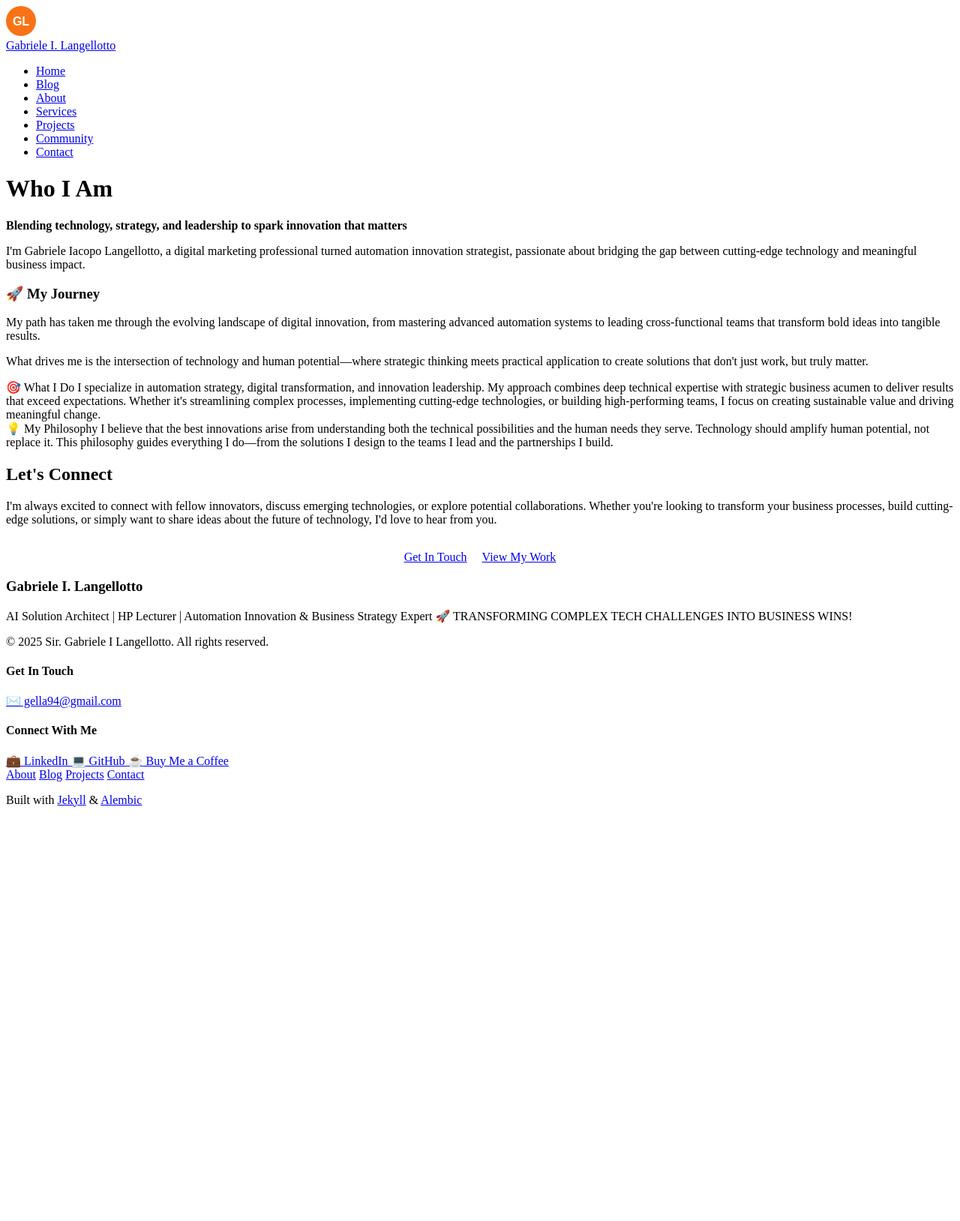
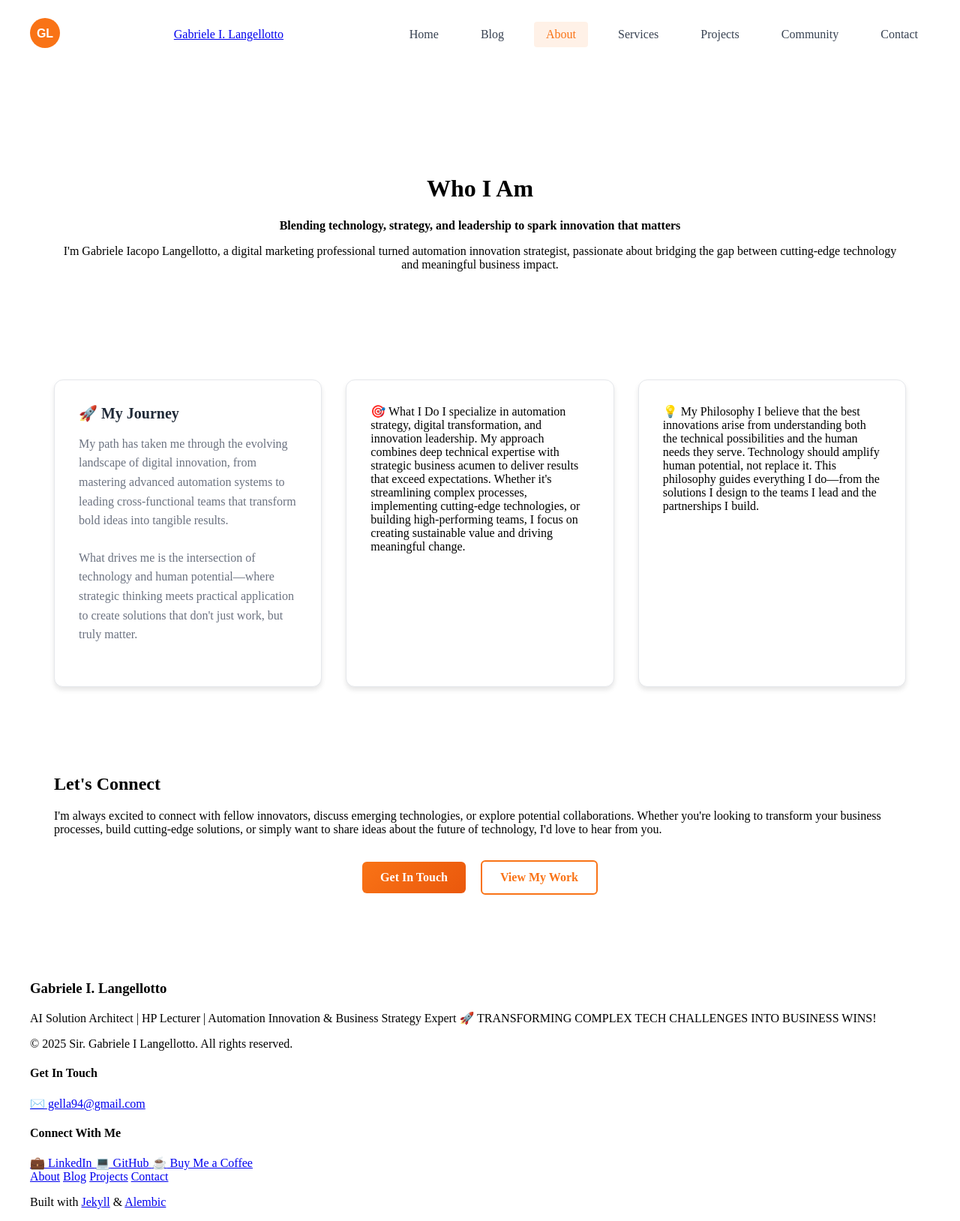
Before and after one commit to GIL794/gil794.github.io, a Jekyll site: the page built from _pages/about.md, in a window 1280 px wide. Shown: the whole page at 75% size. Built offline with Jekyll 4.4.1, drawn with Linux system fonts in a browser that asks for light colours; before the commit the page ends 1092 px from its top, so only the background shows below that.

Commit message:
Update styles.scss

```diff
--- a/assets/css/styles.scss
+++ b/assets/css/styles.scss
@@ -1,5 +1,241 @@
 ---
 ---
+// ========== GLOBAL STYLES (from assets/styles.scss) ==========
+//
+
+// Container for consistent page layout
+.container {
+  max-width: 1200px;
+  margin: 0 auto;
+  padding: 0 2rem;
+
+  @media (max-width: 768px) {
+    padding: 0 1rem;
+  }
+}
+
+// Main content centering
+main {
+  max-width: 1200px;
+  margin: 0 auto;
+  padding: 2rem;
+
+  @media (max-width: 768px) {
+    padding: 1rem;
+  }
+}
+
+// Center all main content sections
+.main,
+.content,
+article,
+section {
+  max-width: 1200px;
+  margin-left: auto;
+  margin-right: auto;
+  text-align: left;
+}
+
+// Header content layout - horizontal flexbox
+.header__content {
+  display: flex;
+  align-items: center;
+  justify-content: space-between;
+  padding: 1rem 0;
+  flex-direction: row; // Force horizontal layout
+
+  @media (max-width: 768px) {
+    flex-wrap: wrap;
+  }
+}
+
+// Logo and branding
+.header__logo, .header__brand {
+  flex-shrink: 0;
+}
+
+// Navigation - Single horizontal menu only
+.nav--main {
+  // Prevent duplicate rendering
+  &:not(:first-of-type) {
+    display: none;
+  }
+
+  ul {
+    display: flex;
+    list-style: none;
+    margin: 0;
+    padding: 0;
+    gap: 1.5rem;
+
+    // Force horizontal layout on all screen sizes
+    flex-direction: row;
+    flex-wrap: wrap;
+    justify-content: flex-end;
+
+    @media (max-width: 768px) {
+      gap: 1rem;
+      justify-content: center;
+      width: 100%;
+      margin-top: 1rem;
+    }
+
+    @media (max-width: 480px) {
+      gap: 0.5rem;
+      justify-content: space-around;
+    }
+  }
+
+  li {
+    margin: 0;
+    padding: 0;
+    display: inline-block; // Force horizontal display
+  }
+
+  a {
+    display: inline-block;
+    padding: 0.5rem 1rem;
+    text-decoration: none;
+    color: #374151;
+    border-radius: 4px;
+    transition: all 0.3s ease;
+    white-space: nowrap;
+
+    &:hover,
+    &.active {
+      color: #f97316;
+      background-color: rgba(#f97316, 0.1);
+    }
+
+    @media (max-width: 480px) {
+      padding: 0.4rem 0.8rem;
+      font-size: 0.9rem;
+    }
+  }
+}
+
+// Grid layout for cards
+.card-grid {
+  display: grid;
+  grid-template-columns: repeat(auto-fit, minmax(300px, 1fr));
+  gap: 2rem;
+  margin: 2rem 0;
+
+  @media (max-width: 768px) {
+    grid-template-columns: 1fr;
+    gap: 1.5rem;
+  }
+}
+
+// Feature card component
+.feature-card {
+  background: white;
+  border-radius: 12px;
+  padding: 2rem;
+  box-shadow: 0 4px 6px rgba(0, 0, 0, 0.1);
+  transition: all 0.3s ease;
+  border: 1px solid #e5e7eb;
+
+  &:hover {
+    transform: translateY(-4px);
+    box-shadow: 0 8px 25px rgba(0, 0, 0, 0.15);
+  }
+
+  h3 {
+    margin-top: 0;
+    margin-bottom: 1rem;
+    color: #1f2937;
+    font-size: 1.25rem;
+    font-weight: 600;
+  }
+
+  p {
+    color: #6b7280;
+    line-height: 1.6;
+    margin-bottom: 1.5rem;
+  }
+
+  .icon {
+    width: 48px;
+    height: 48px;
+    margin-bottom: 1rem;
+    color: #f97316;
+  }
+}
+
+// Call-to-action button
+.cta-btn {
+  display: inline-block;
+  background: linear-gradient(135deg, #f97316, #ea580c);
+  color: white;
+  padding: 0.75rem 1.5rem;
+  border-radius: 6px;
+  text-decoration: none;
+  font-weight: 600;
+  transition: all 0.3s ease;
+  border: none;
+  cursor: pointer;
+  font-size: 1rem;
+
+  &:hover {
+    transform: translateY(-2px);
+    box-shadow: 0 4px 12px rgba(#f97316, 0.4);
+    text-decoration: none;
+    color: white;
+  }
+
+  &:active {
+    transform: translateY(0);
+  }
+
+  &.secondary {
+    background: transparent;
+    border: 2px solid #f97316;
+    color: #f97316;
+
+    &:hover {
+      background: #f97316;
+      color: white;
+    }
+  }
+}
+
+// Section spacing utilities
+.section {
+  padding: 4rem 0;
+
+  @media (max-width: 768px) {
+    padding: 2rem 0;
+  }
+
+  &.hero {
+    padding: 6rem 0;
+    text-align: center;
+
+    @media (max-width: 768px) {
+      padding: 3rem 0;
+    }
+  }
+}
+
+// Performance optimizations
+.site-header {
+  will-change: box-shadow, border-color;
+}
+
+.nav--main a {
+  will-change: color;
+
+  &::after {
+    will-change: width;
+  }
+}
+
+
+---
+---
+// ========== BLOG-SPECIFIC STYLES ==========
+//
 
 // Blog-specific styles
 .blog-container {
```
